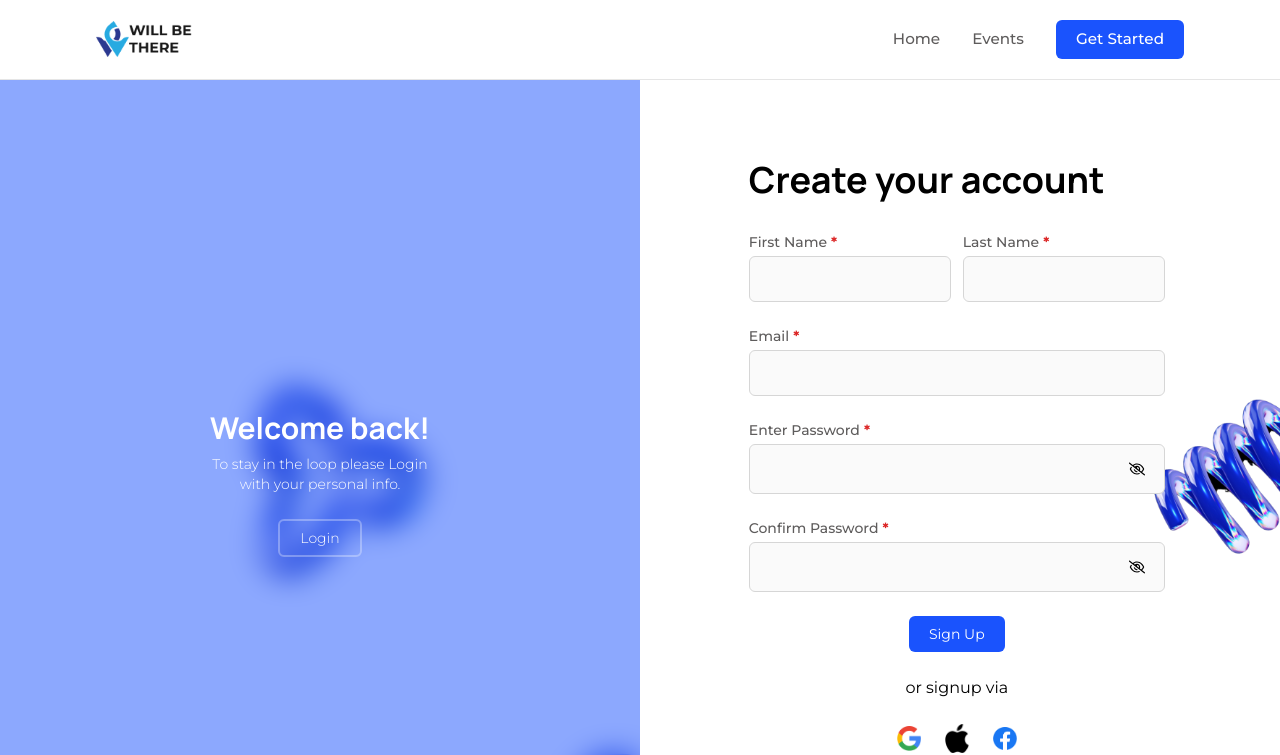
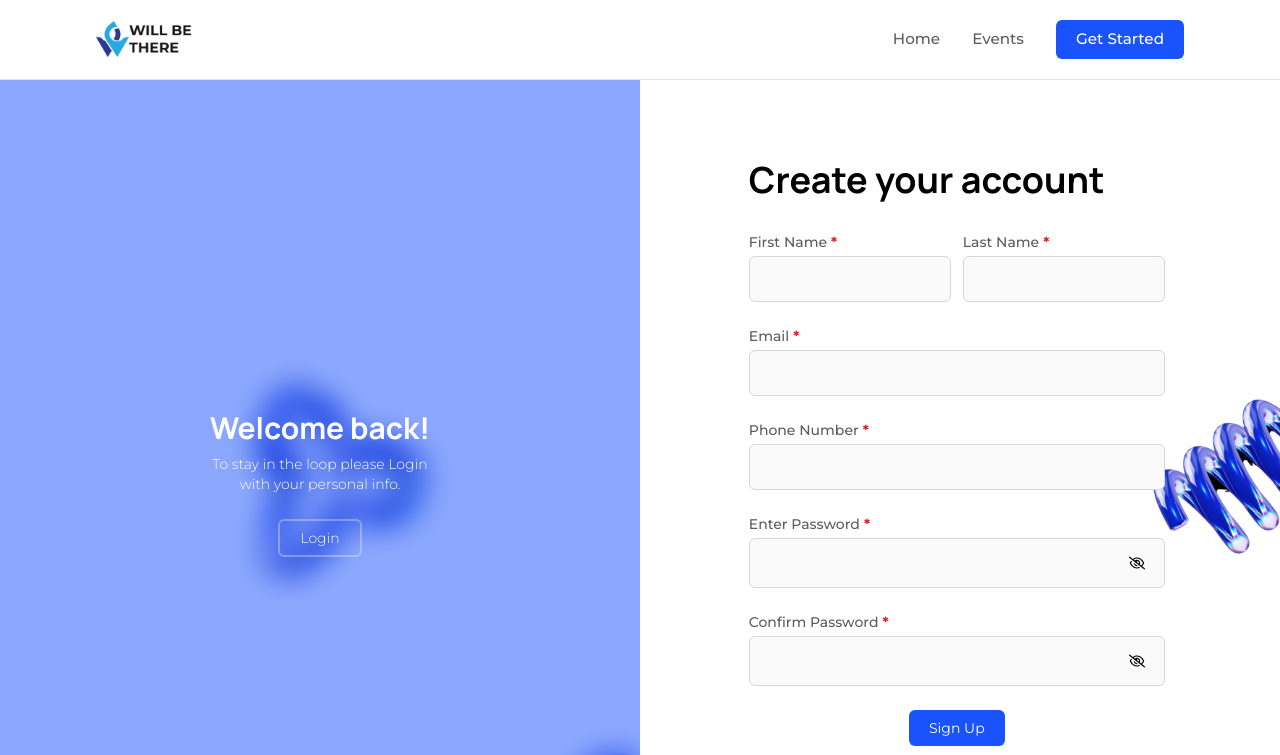
Before and after one commit to WILL-BE-THERE/WILL-BE-THERE, a React (Vite) app in the folder Frontend-React/: page /signup in a window 1280 px wide. Shown: the top 755 px of the page. Built offline with nearby package versions, Linux system fonts and the light colour scheme.

Commit message:
testing the backend and added an input to the signup page, added a config script to json package

```diff
--- a/Frontend-React/package.json
+++ b/Frontend-React/package.json
@@ -14,6 +14,7 @@
   "dependencies": {
     "@fortawesome/free-solid-svg-icons": "^6.5.2",
     "@fortawesome/react-fontawesome": "^0.2.0",
+    "@types/axios": "^0.14.0",
     "framer-motion": "^11.1.3",
     "react": "^18.2.0",
     "react-dom": "^18.2.0",
--- a/Frontend-React/src/pages/SignUpPage.tsx
+++ b/Frontend-React/src/pages/SignUpPage.tsx
@@ -8,18 +8,21 @@ import fbIcon from '../assets/fb-icon.png'
 import { FaRegEye, FaRegEyeSlash } from 'react-icons/fa6'
 import { ChangeEvent, FormEvent, useState } from 'react'
 import RegistrationSuccessful from '../components/RegistrationSuccessful'
+import axios from 'axios'
 
 const SignUpPage = () => {
   const initialDetails = {
     firstName: '',
     lastName: '',
     email: '',
+    phoneNumber: '',
     password: '',
     confirmPassword: '',
   }
 
   // const errorMessages ={
   //   emailError:'',
+  //   phoneError:'',
   //   passwordError:'',
   //   confirmPasswordError:''
   // }
@@ -37,15 +40,17 @@ const SignUpPage = () => {
   }
 
   const emailRegex = /[A-Z0-9._%+-]+@[A-Z0-9-]+.+.[A-Z]{2,4}/gim
+  const phoneRegex = /^[6-9]\d{9}$/
   const passRegex =
     /^(?=.*[a-z])(?=.*[A-Z])(?=.*\d)(?=.*[$@$!%*?&_])[A-Za-z\d$@$!%*?&_]{8,16}$/
 
-  const handleSubmit = (e: FormEvent<HTMLFormElement>) => {
+  const handleSubmit = async (e: FormEvent<HTMLFormElement>) => {
     e.preventDefault()
     if (
       userInfo.email.match(emailRegex) &&
       userInfo.firstName &&
       userInfo.lastName &&
+      userInfo.phoneNumber.match(phoneRegex) &&
       userInfo.password.match(passRegex) &&
       userInfo.confirmPassword.match(passRegex)
     ) {
@@ -59,6 +64,12 @@ const SignUpPage = () => {
       setErrors(false)
     }
 
+    if (!phoneRegex.test(userInfo.phoneNumber)) {
+      setErrors(true)
+    } else {
+      setErrors(false)
+    }
+
     if (!passRegex.test(userInfo.password)) {
       setPassErrors(true)
     } else {
@@ -67,6 +78,14 @@ const SignUpPage = () => {
 
     setSeePassword(false)
     setSeeConfirmPassword(false)
+
+    try{
+      const response = await axios.post('http://127.0.0.1:8000/api/account/signup/', userInfo)
+      console.log('{RegistrationSuccessful}' ,response)
+      setRegSuccessful(true)
+    } catch (error){
+      console.log( 'Sign Up failed',error)
+    }
   }
 
   return (
@@ -105,6 +124,7 @@ const SignUpPage = () => {
 
         <div className="w-full h-full sm:w-1/2">
           <form
+            method='POST'
             className="w-[80%] ml-[3rem] mt-20 flex flex-col gap-6 lg:ml-[6.8rem] lg:w-[65%] relative z-10"
             onSubmit={handleSubmit}
           >
@@ -159,6 +179,22 @@ const SignUpPage = () => {
               {errors && (
                 <p className="text-red-600 text-xs">Enter valid email</p>
               )}
+            </label>
+
+            <label htmlFor="PhoneNumber" className='flex flex-col gap-1 w-full'>
+              <p className="flex gap-1 text-sm font-medium text-neutral-200">
+                Phone Number <span className="text-red-600 font-bold">*</span>
+              </p>
+              <input
+                type="text"
+                name="phoneNumber"
+                value={userInfo.phoneNumber}
+                onChange={handleChange}
+                className={`border-[1.5px] border-[#d6d6d6] focus:outline-[1.5px] ${
+                  errors ? 'focus:outline-red-600' : 'focus:outline-primary-100'
+                } rounded-md bg-[#fafafa] px-4 py-3 text-sm text-neutral-200 placeholder:text-sm w-full`}
+                // required
+              />
             </label>
 
             <label
--- a/Frontend-React/tsconfig.json
+++ b/Frontend-React/tsconfig.json
@@ -5,6 +5,7 @@
     "lib": ["ES2020", "DOM", "DOM.Iterable"],
     "module": "ESNext",
     "skipLibCheck": true,
+    "baseUrl": "src",
 
     /* Bundler mode */
     "moduleResolution": "bundler",
@@ -20,6 +21,6 @@
     "noUnusedParameters": true,
     "noFallthroughCasesInSwitch": true
   },
-  "include": ["src"],
+  "include": ["src/**/*"],
   "references": [{ "path": "./tsconfig.node.json" }]
 }
```
Also changed, not shown: 2 other files (tests, documents, lock files or other folders).
